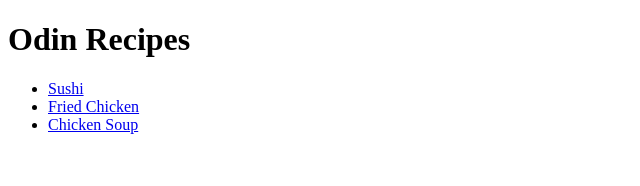
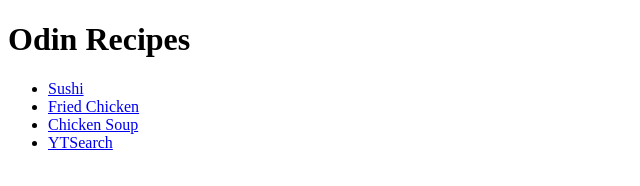
Before and after one commit to kennylenn/odin_recipes, a plain HTML site: page index.html in a window 1280 px wide. Shown: the full height of the page, 0-640 px from the left. Drawn offline with Linux system fonts and the light colour scheme.

Commit message:
add YTsearch

```diff
--- a/index.html
+++ b/index.html
@@ -10,6 +10,7 @@
     <li><a href="recipes/sushi.html">Sushi</a></li>
     <li><a href="recipes/friedchicken.html">Fried Chicken</a></li>
     <li><a href="recipes/chickensoup.html">Chicken Soup</a></li>
+    <li><a href="recipes/search.html">YTSearch</a></li>
 </ul>
 </body>
 
```
